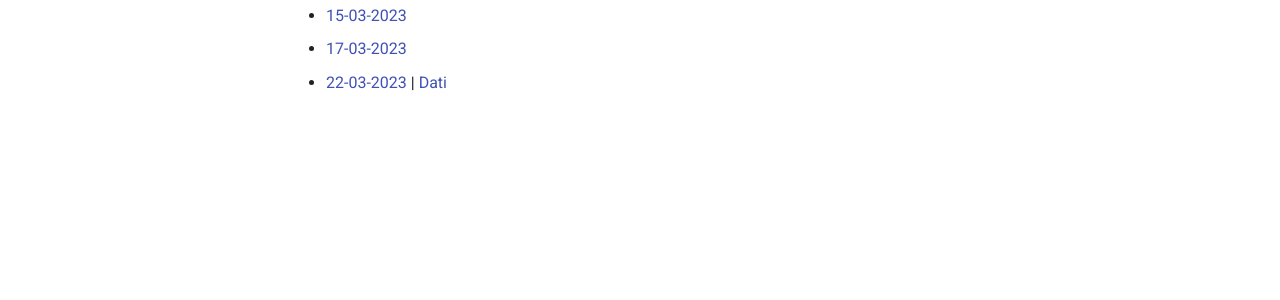
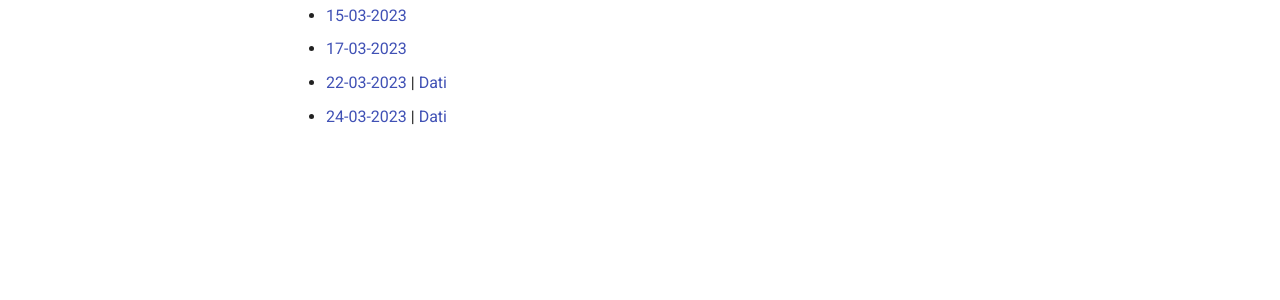
Before and after one commit to andreatitolo/gislab2023, an MkDocs documentation site: the page built from docs/2. Slides/Elenco Slides.md, in a window 1280 px wide. Shown: the part 300-600 px from the top of the page. Built offline with MkDocs 1.6.1 and Material for MkDocs 9.7.7, drawn with Linux system fonts in a browser that asks for light colours; comment, search, counter and statistics services are not loaded.

Commit message:
add slides link for lesson 4

```diff
--- a/docs/2. Slides/Elenco Slides.md
+++ b/docs/2. Slides/Elenco Slides.md
@@ -6,3 +6,5 @@
 -  [17-03-2023](https://www.andreatitolo.com/slides/gislab/2.introlandscapearchaeowestasia#/title-slide)
 
 -  [22-03-2023](https://www.andreatitolo.com/slides/gislab/3.GoogleEarth.html) | [Dati](https://codeberg.org/titoloandrea/SapienzaStudentLab2023/raw/branch/main/dati/3_GE/3_GE.7z)
+
+-  [24-03-2023](https://www.andreatitolo.com/slides/gislab/4.IntroQGIS.html) | [Dati](https://codeberg.org/titoloandrea/SapienzaStudentLab2023/raw/branch/main/dati/4_intro_qgis.zip)
```
